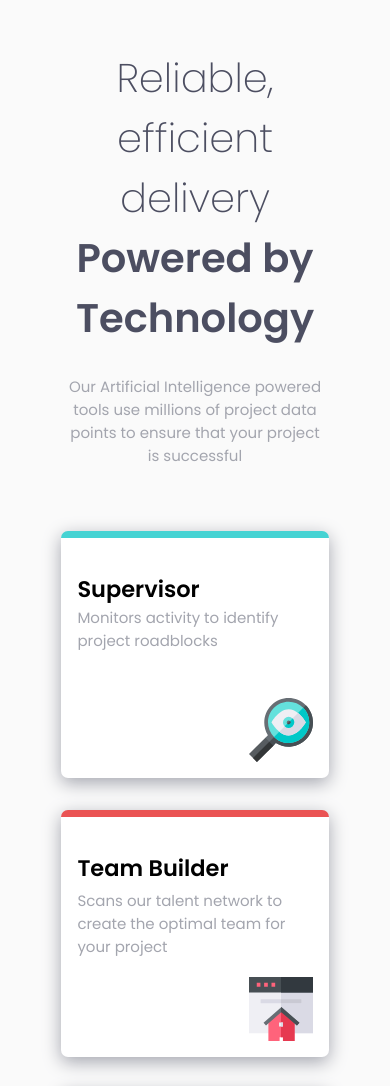
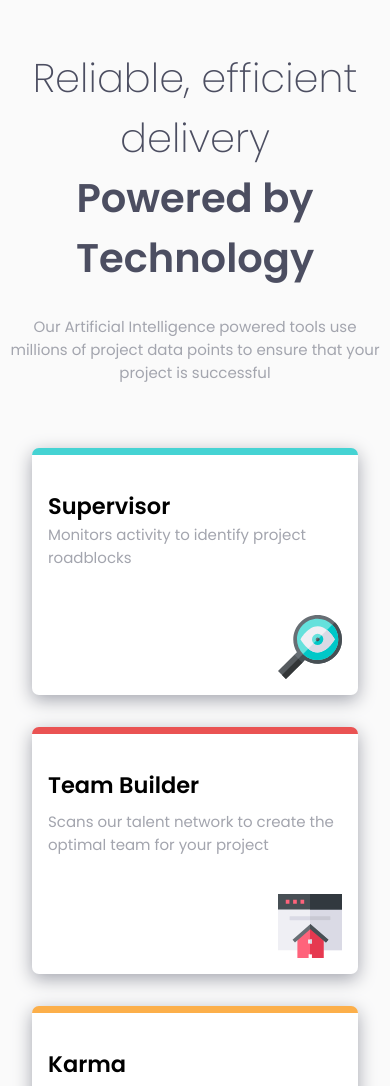
Before and after one commit to Dana94/four-card-feature-section, a plain HTML site: page index.html in a window 390 px wide. Shown: the top 1086 px of the page. Drawn offline with Linux system fonts and the light colour scheme.

Commit message:
fix: card height

```diff
--- a/assets/style.css
+++ b/assets/style.css
@@ -6,11 +6,16 @@ body {
 }
 
 p {
-    color: hsl(229, 6%, 66%)
+    color: hsl(229, 6%, 66%);
+}
+
+header p {
+    margin: 0 auto;
+    max-width: 50%;
 }
 
 header {
-    width: 30%;
+    width: 75%;
     margin: 3rem auto;
     text-align: center;
 }
@@ -27,7 +32,8 @@ h1 span {
 .cards {
     display: grid;
     grid-template-columns: repeat(3, 1fr);
-    margin: 0 10%;
+    margin: 0 auto;
+    max-width: 100rem;
 }
 
 .col {
@@ -40,15 +46,16 @@ h1 span {
 .card {
     background-color: white;
     border-radius: 7px;
-    padding: 1rem 3rem;
+    padding: 1rem 2rem;
 
-    height: 13rem;
+    min-height: 13rem;
     display: flex;
     flex-direction: column;
     justify-content: space-between;
     border-top-width: 7px;
     border-top-style: solid;
     box-shadow: 0 5px 18px 0px hsl(229, 6%, 66%);
+    position: relative;
 }
 
 .card h2 {
@@ -75,17 +82,28 @@ h1 span {
     border-top-color: hsl(180, 62%, 55%);
 }
 
-img {
+.card img {
     align-self: flex-end;
+    margin-top: 1rem;
+}
+
+@media (max-width: 1024px) {
+    header {
+        width: 100%;
+    }
+    header p {
+        max-width: 100%;
+    }
+    .cards {
+        margin: 0;
+    }
 }
 
 
 @media (max-width: 768px) {
-    header {
-        width: 70%;
-    }
     .cards {
         grid-template-columns: 1fr;
+        margin: 0 .5rem;
     }
     .card {
         padding: 1rem 1rem;
```
Also changed, not shown: index.html (+0 -6 lines).
